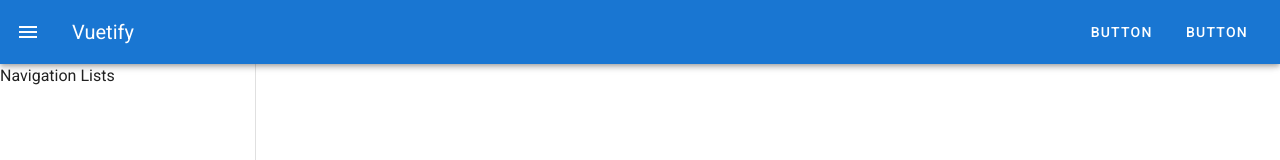
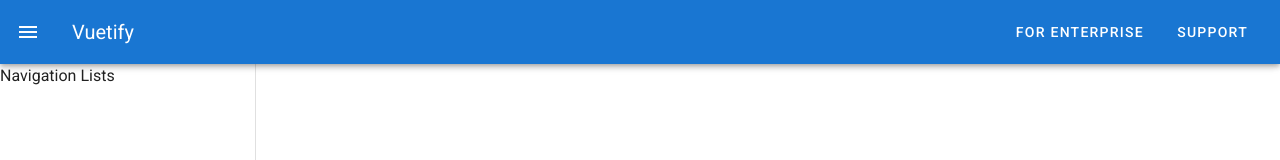
Before and after one commit to sotto97/vuetify, a Vue app: page / in a window 1280 px wide. Shown: the top 160 px of the page. Built offline with nearby package versions, Linux system fonts and the light colour scheme.

Commit message:
アイコンの設定から実施

```diff
--- a/src/App.vue
+++ b/src/App.vue
@@ -6,8 +6,19 @@
 			<v-toolbar-title>Vuetify</v-toolbar-title>
 			<v-spacer></v-spacer>
 			<v-toolbar-items>
-				<v-btn text>Button</v-btn>
-				<v-btn text>Button</v-btn>
+				<v-btn text>For Enterprise</v-btn>
+				<v-menu offset-y>
+					<template v-slot:activator="{ on }">
+						<v-btn v-on="on" text>Support</v-btn>
+					</template>
+					<v-list>
+						<v-list-item v-for="support in supports" :key="support">
+							<v-list-item-component>
+								<v-list-item-title>{{ support }}</v-list-item-title>
+							</v-list-item-component>
+						</v-list-item>
+					</v-list>
+				</v-menu>
 			</v-toolbar-items>
 		</v-app-bar>
 		<v-footer color="primary" dark app>Vuetify</v-footer>
@@ -19,6 +30,13 @@ export default {
 	data() {
 		return {
 			drawer: null,
+			supports: [
+				"Consulting and supprt",
+				"Discord community",
+				"Report a bug",
+				"Github issue board",
+				"Stack overview",
+			],
 		};
 	},
 };
```
